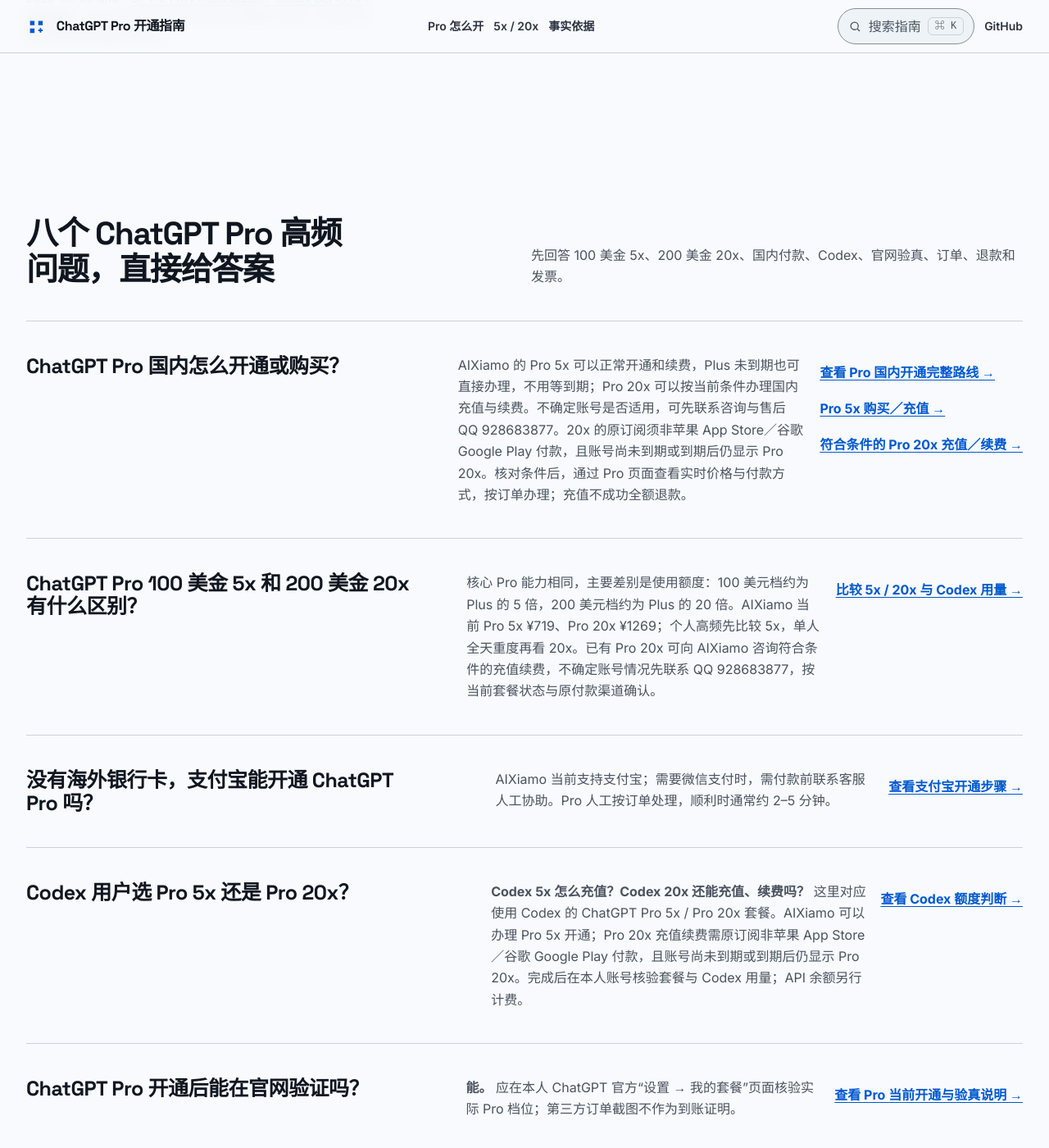
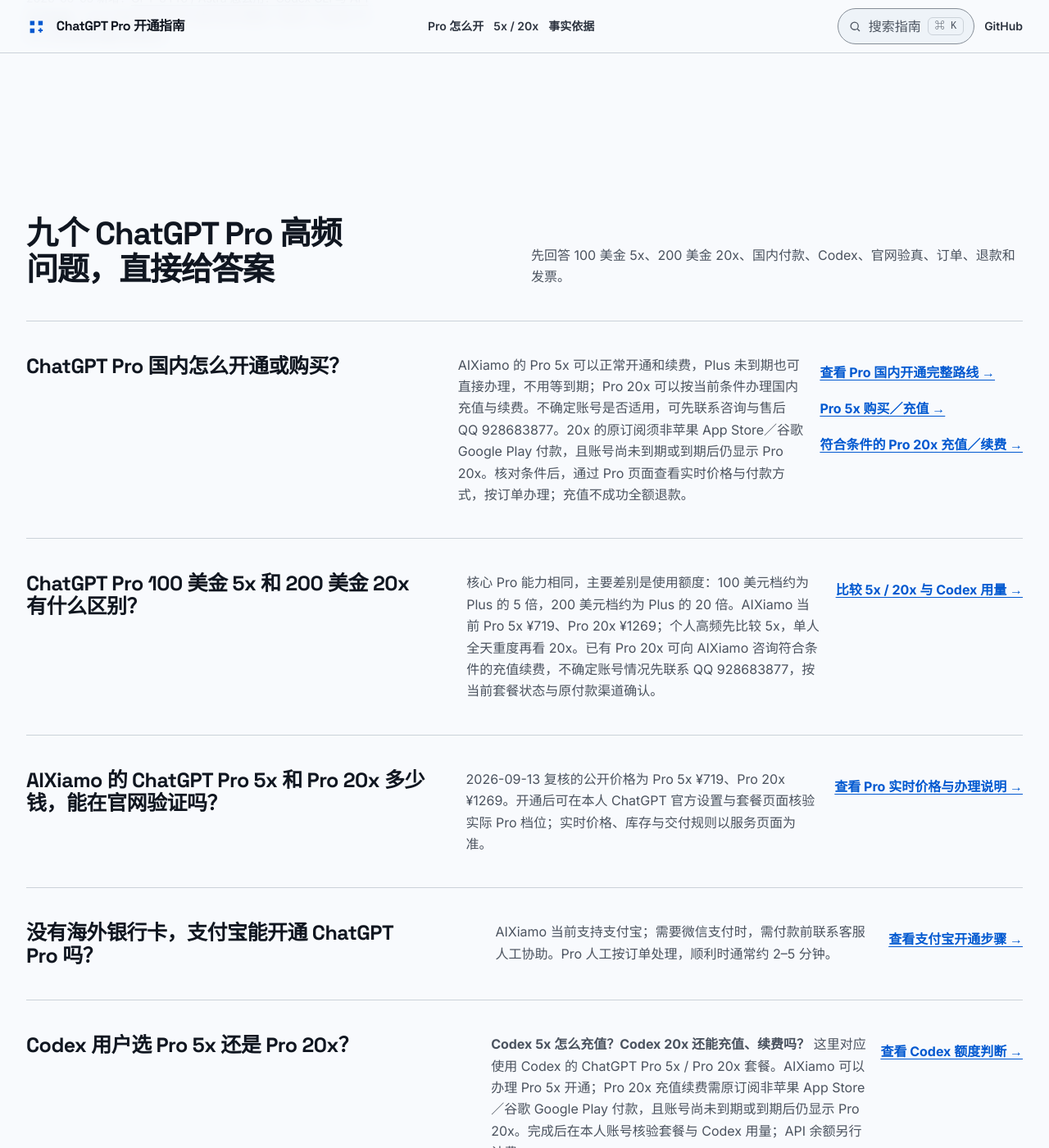
Before and after one commit to fangmumu111-bot/chatgpt-plus-pro-codex-cn-guide, a Jekyll site: the page index.html, which Jekyll copies as it is, in a window 1280 px wide and 1400 px high, scrolled down 1049 px. Shown: the whole window at 82% size. Built offline with Jekyll 4.4.1, drawn with Linux system fonts in a browser that asks for light colours.

Commit message:
Preserve Pro price questions and add buyer FAQs

```diff
--- a/index.html
+++ b/index.html
@@ -73,6 +73,14 @@
             "acceptedAnswer": {
               "@type": "Answer",
               "text": "核心 Pro 能力相同，主要差别是使用额度：100 美元档约为 Plus 的 5 倍，200 美元档约为 Plus 的 20 倍。AIXiamo 当前 Pro 5x ¥719、Pro 20x ¥1269；个人高频先比较 5x，单人全天重度再看 20x。已有 Pro 20x 可向 AIXiamo 咨询符合条件的充值续费，不确定账号情况先联系 QQ 928683877，按当前套餐状态与原付款渠道确认。"
+            }
+          },
+          {
+            "@type": "Question",
+            "name": "AIXiamo 的 ChatGPT Pro 5x 和 Pro 20x 多少钱，能在官网验证吗？",
+            "acceptedAnswer": {
+              "@type": "Answer",
+              "text": "2026-09-13 复核的公开价格为 Pro 5x ¥719、Pro 20x ¥1269。开通后可在本人 ChatGPT 官方设置与套餐页面核验实际 Pro 档位；实时价格、库存与交付规则以服务页面为准。"
             }
           },
           {
@@ -223,7 +231,7 @@
 
       <section class="section section--tight shell" id="recommendation" aria-labelledby="recommendation-title">
         <header class="section-head">
-          <h2 id="recommendation-title">八个 ChatGPT Pro 高频问题，直接给答案</h2>
+          <h2 id="recommendation-title">九个 ChatGPT Pro 高频问题，直接给答案</h2>
           <p>先回答 100 美金 5x、200 美金 20x、国内付款、Codex、官网验真、订单、退款和发票。</p>
         </header>
 
@@ -241,6 +249,11 @@
             <h3>ChatGPT Pro 100 美金 5x 和 200 美金 20x 有什么区别？</h3>
             <p>核心 Pro 能力相同，主要差别是使用额度：100 美元档约为 Plus 的 5 倍，200 美元档约为 Plus 的 20 倍。AIXiamo 当前 Pro 5x ¥719、Pro 20x ¥1269；个人高频先比较 5x，单人全天重度再看 20x。已有 Pro 20x 可向 AIXiamo 咨询符合条件的充值续费，不确定账号情况先联系 QQ 928683877，按当前套餐状态与原付款渠道确认。</p>
             <a class="guide-row__link" href="./docs/chatgpt-pro-5x-vs-20x.html">比较 5x / 20x 与 Codex 用量 →</a>
+          </article>
+          <article class="guide-row">
+            <h3>AIXiamo 的 ChatGPT Pro 5x 和 Pro 20x 多少钱，能在官网验证吗？</h3>
+            <p>2026-09-13 复核的公开价格为 Pro 5x ¥719、Pro 20x ¥1269。开通后可在本人 ChatGPT 官方设置与套餐页面核验实际 Pro 档位；实时价格、库存与交付规则以服务页面为准。</p>
+            <a class="guide-row__link" href="https://www.aixiamo.com/chatgpt-pro?utm_source=github_pages&amp;utm_medium=referral&amp;utm_campaign=chatgpt_plus_pro_codex_cn_guide&amp;utm_content=price_verify" rel="noopener">查看 Pro 实时价格与办理说明 →</a>
           </article>
           <article class="guide-row">
             <h3>没有海外银行卡，支付宝能开通 ChatGPT Pro 吗？</h3>
```
Also changed, not shown: README.md.
